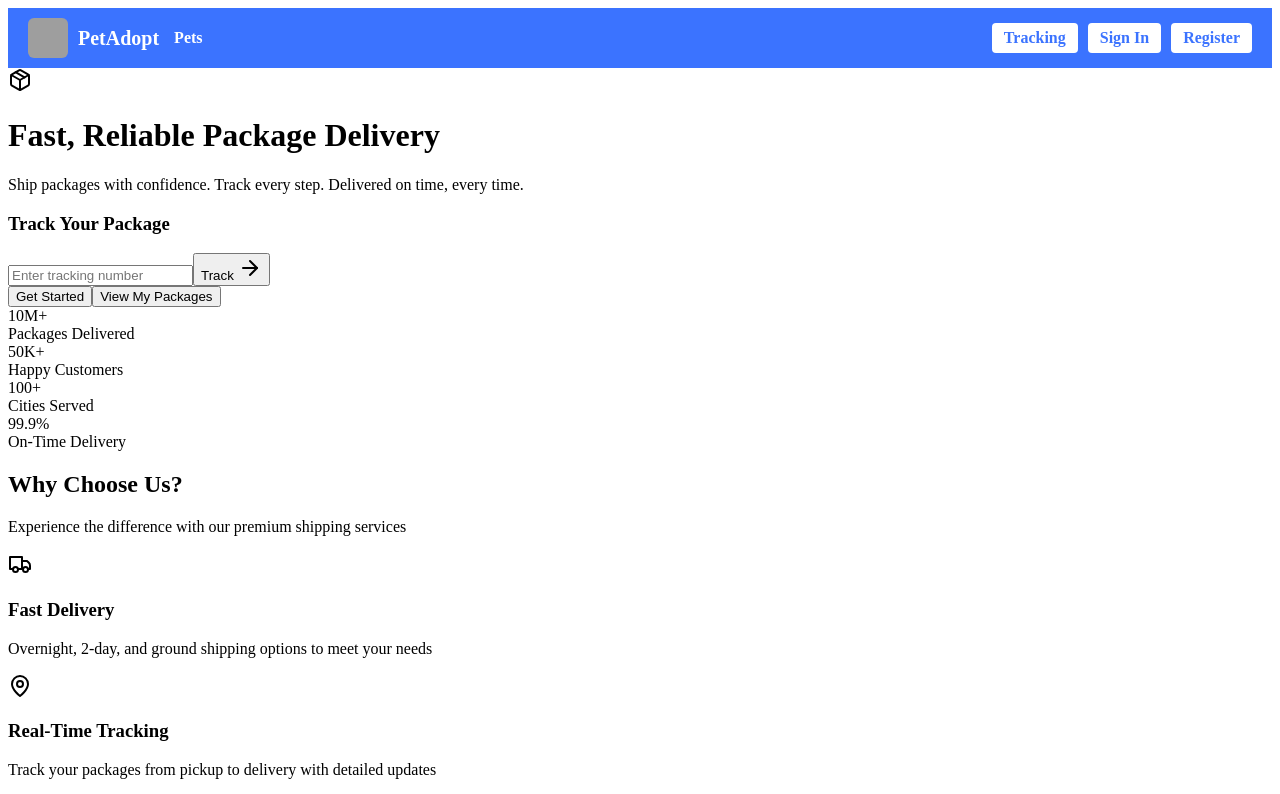
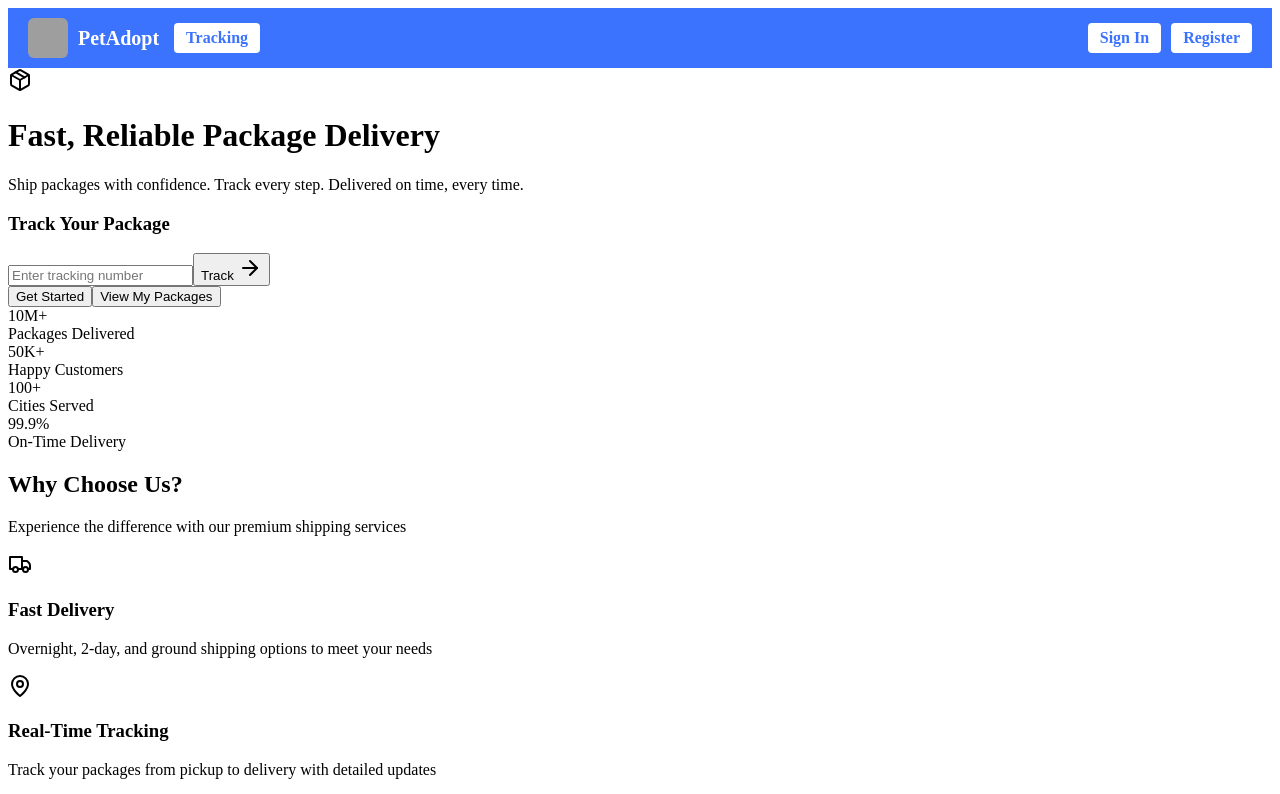
Before and after one commit to TMACE16/CSE4701-Final-Project, a React (Vite) app in the folder frontend/: page / in a window 1280 px wide. Shown: the top 794 px of the page. Built offline with nearby package versions, Linux system fonts and the light colour scheme; grey boxes are pictures that could not be loaded.

Commit message:
Update NavBar.jsx

```diff
--- a/frontend/src/components/NavBar.jsx
+++ b/frontend/src/components/NavBar.jsx
@@ -33,7 +33,7 @@ export default function NavBar() {
 	        <img src={logo} alt="Logo" className="logo-image" />
 	        <span className="site-title">PetAdopt</span>
         </Link>
-	<Link to="/pets" className="nav-link">Pets</Link>
+	<Link t0="/tracking" className="nav-button">Tracking</Link>
 
 	{user?.role === "user" && <Link to="/my-applications" className="nav-link">My Applications</Link>}
 
@@ -53,7 +53,6 @@ export default function NavBar() {
           </div>
         ) : (
           <>
-			<Link t0="/tracking" className="nav-button">Tracking</Link>
             <Link to="/login" className="nav-button">Sign In</Link>
             <Link to="/register" className="nav-button">Register</Link>
           </>
```
